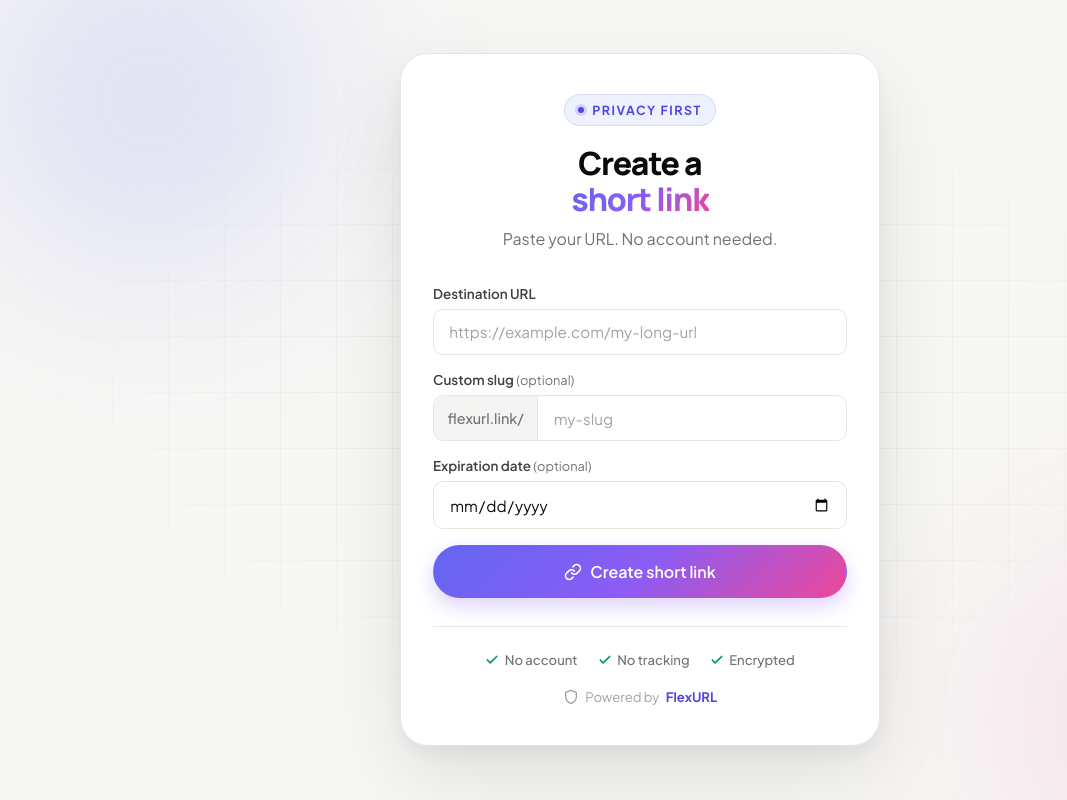
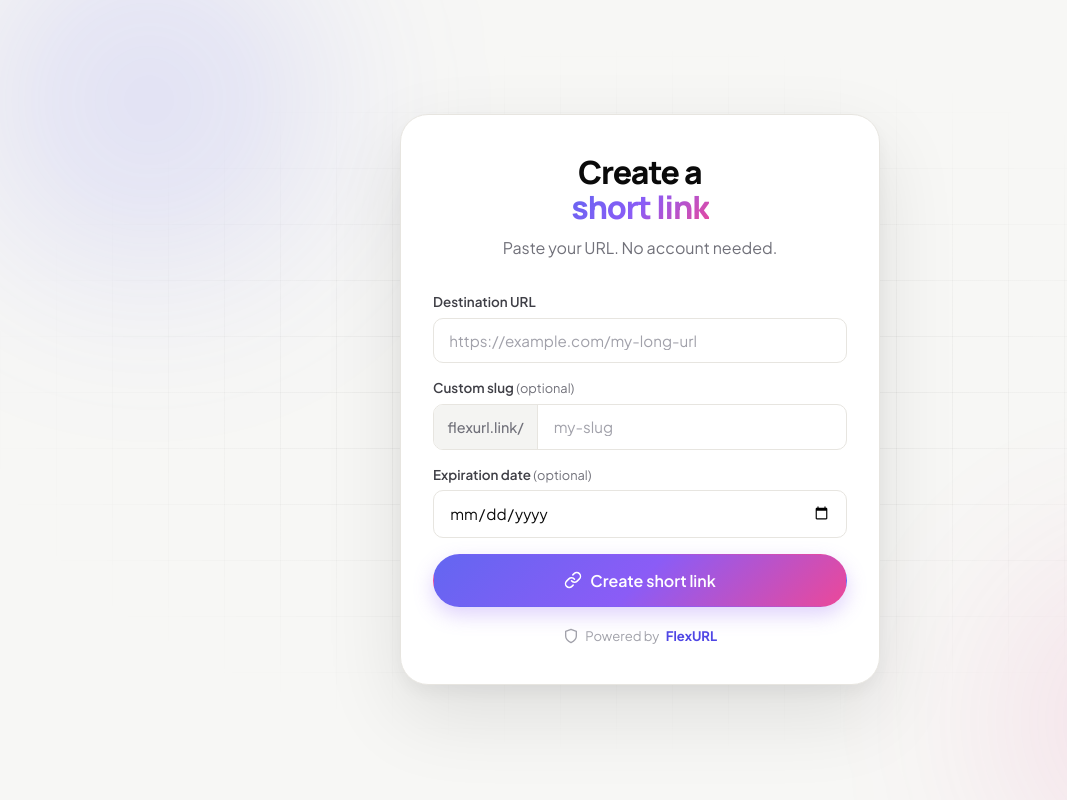
Before and after one commit to FlexURL-link/create.flexurl.link, a Next.js app: page / in a window 1280 px wide. Shown: the whole page, without its empty margins (0-1067 px from the left). Built offline with nearby package versions, Linux system fonts and the light colour scheme; no server answers.

Commit message:
chore: remove eyebrow badge and trust items from create page

```diff
--- a/app/page.tsx
+++ b/app/page.tsx
@@ -77,10 +77,6 @@ export default function CreatePage() {
 
       <div className="create-card">
         <div className="card-header">
-          <span className="eyebrow">
-            <span className="eyebrow-dot" />
-            Privacy first
-          </span>
           <h1 className="card-title">
             Create a<br />
             <span className="gradient-text">short link</span>
@@ -166,12 +162,6 @@ export default function CreatePage() {
             </button>
           </form>
         )}
-
-        <div className="card-trust">
-          <div className="trust-item"><IconCheck /> No account</div>
-          <div className="trust-item"><IconCheck /> No tracking</div>
-          <div className="trust-item"><IconCheck /> Encrypted</div>
-        </div>
 
         <a href="https://flexurl.link" target="_blank" rel="noreferrer" className="card-footer-link">
           <IconShield /> Powered by <strong>FlexURL</strong>
```
